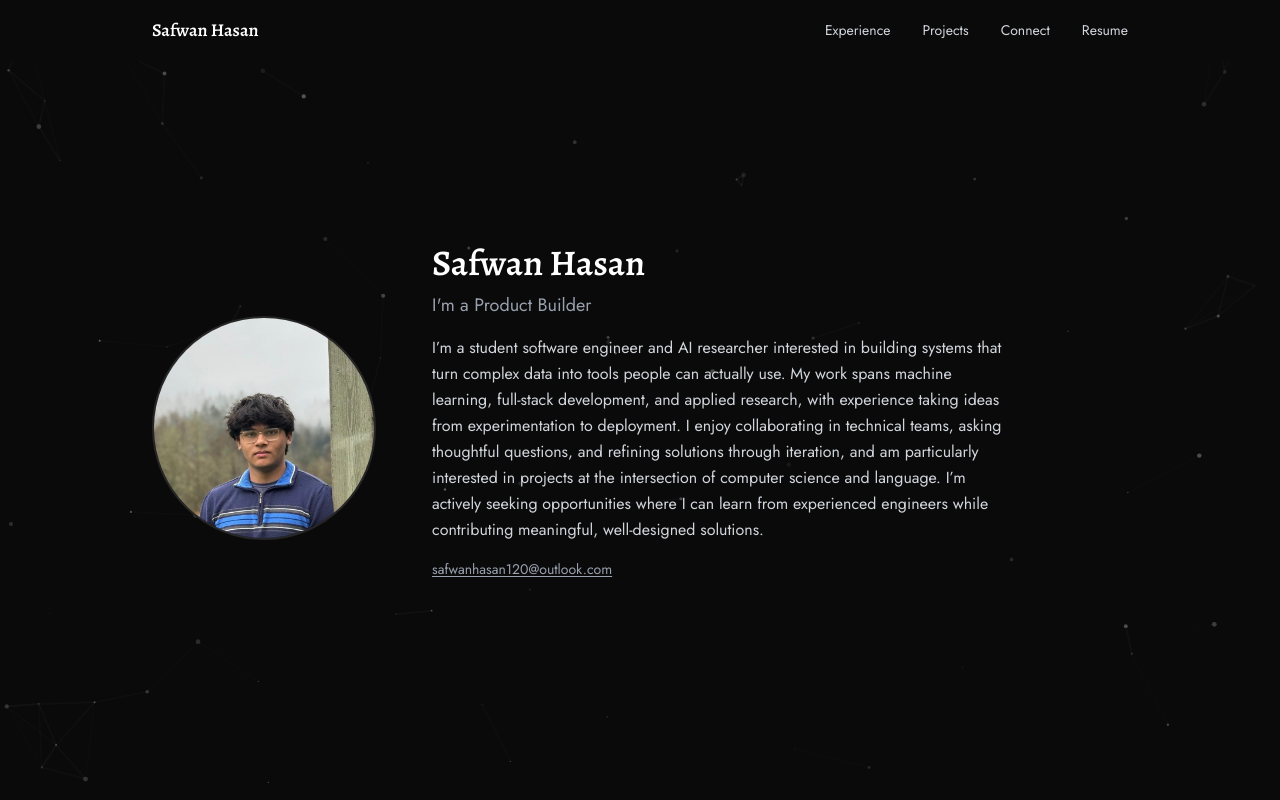
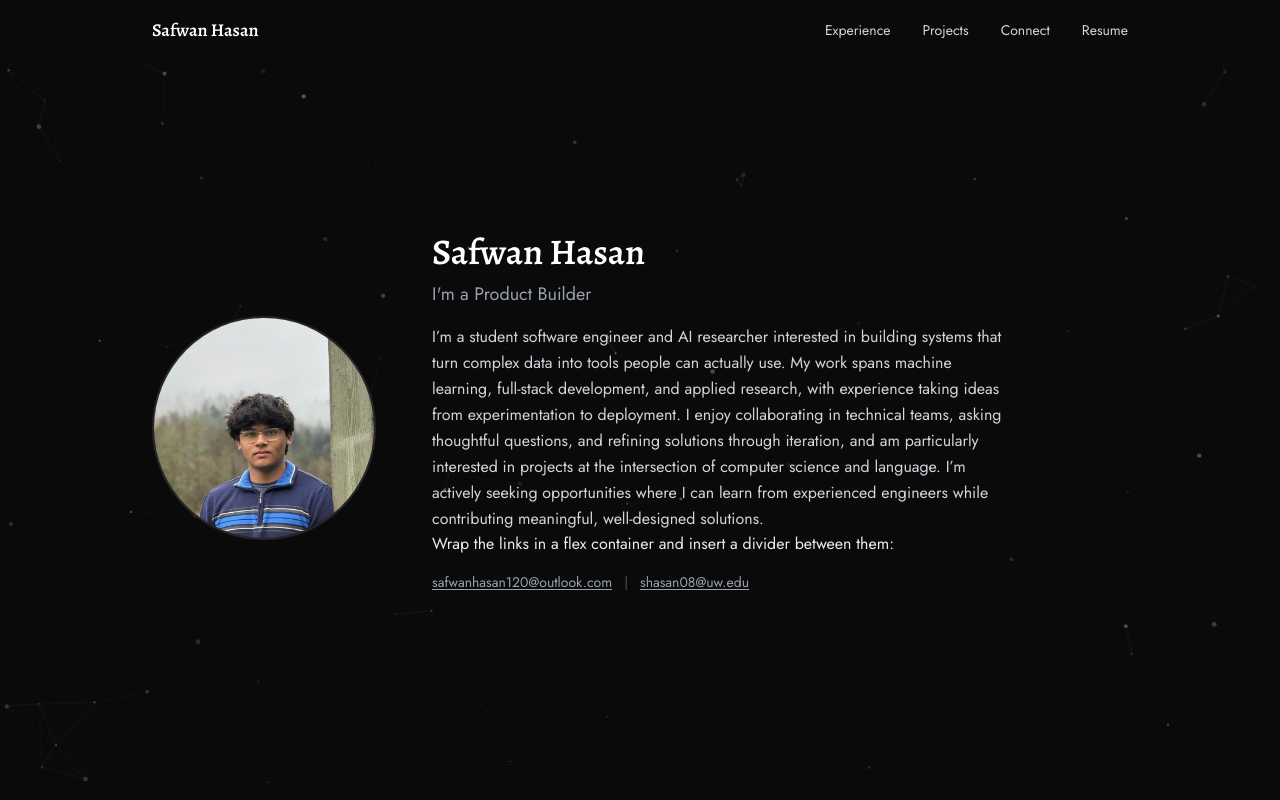
Before and after one commit to SafwanHasan120/personalsite, a Next.js app in the folder safwan-site/: page / in a window 1280 px wide. Shown: the top 800 px of the page. Built offline with nearby package versions, Linux system fonts and the light colour scheme.

Commit message:
change email

```diff
--- a/safwan-site/app/page.tsx
+++ b/safwan-site/app/page.tsx
@@ -164,14 +164,28 @@ export default function Home() {
               </div>
             </div>
 
-          {site.email && (
+            Wrap the links in a flex container and insert a divider between them:
+
+            {site.email && site.school_email && (
+              <div className="mt-4 flex items-center text-sm text-gray-400">
                 <a
                   href={`mailto:${site.email}`}
-              className="inline-block mt-4 text-sm text-gray-400 hover:text-white transition-colors underline underline-offset-2"
+                  className="hover:text-white transition-colors underline underline-offset-2"
                 >
                   {site.email}
                 </a>
+
+                <span className="mx-3 text-gray-600">|</span>
+
+                <a
+                  href={`mailto:${site.school_email}`}
+                  className="hover:text-white transition-colors underline underline-offset-2"
+                >
+                  {site.school_email}
+                </a>
+              </div>
             )}
+
           </AnimatedSection>
         </section>
 
--- a/safwan-site/data/site.ts
+++ b/safwan-site/data/site.ts
@@ -3,6 +3,7 @@ export const site = {
   headshot: "/headshot.png", // swap to /headshot.jpg when you add it to public/
   about: `I’m a student software engineer and AI researcher interested in building systems that turn complex data into tools people can actually use. My work spans machine learning, full-stack development, and applied research, with experience taking ideas from experimentation to deployment. I enjoy collaborating in technical teams, asking thoughtful questions, and refining solutions through iteration, and am particularly interested in projects at the intersection of computer science and language. I’m actively seeking opportunities where I can learn from experienced engineers while contributing meaningful, well-designed solutions.`,
   email: "safwanhasan120@outlook.com",
+  school_email: "shasan08@uw.edu"
 } as const;
 
 export const experience = [
```
Lines whose indentation alone changed are shown as unchanged.
